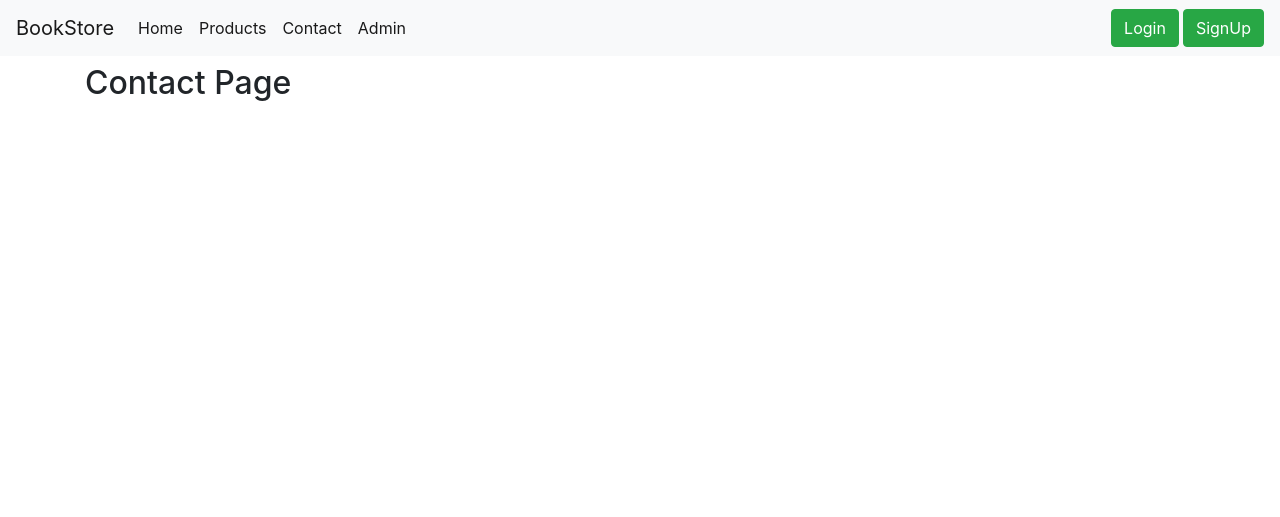
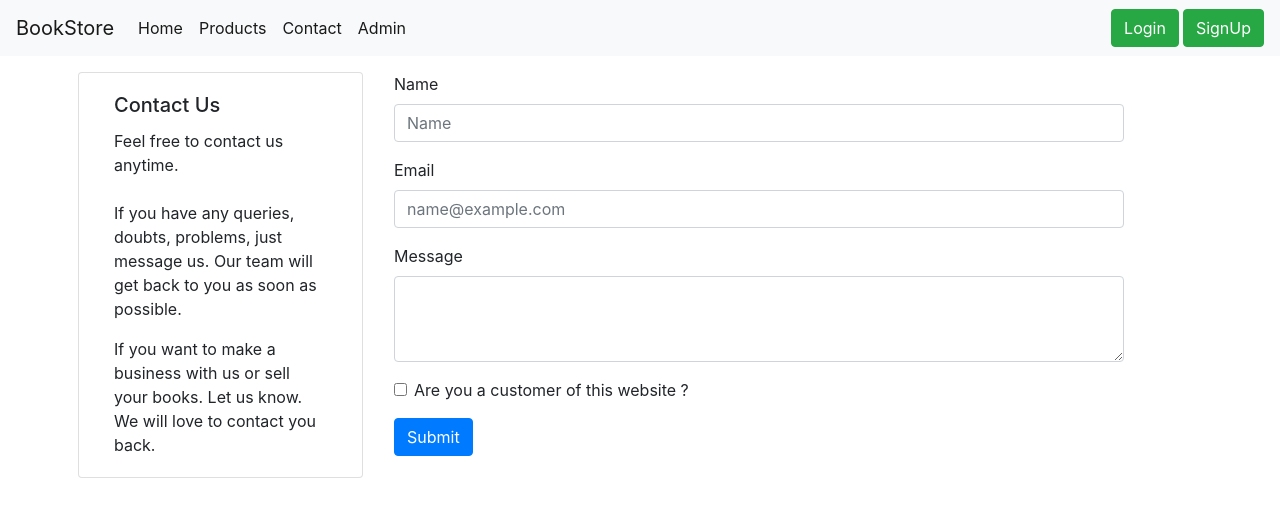
Before and after one commit to hkm007/BookStore, a Django app: page /contact in a window 1280 px wide. Shown: the top 517 px of the page. Run offline with Django 3.2, Linux system fonts and the light colour scheme; some libraries are stand-ins or nearby versions.

Commit message:
Contact page created

```diff
--- a/store/templates/store/contact.html
+++ b/store/templates/store/contact.html
@@ -1,5 +1,41 @@
 {% extends 'store/base.html' %}
 
 {% block content %}
-    <h2>Contact Page</h2>
+<div class="row">
+    <div class="card col-lg-3 m-2">
+        <div class="card-body">
+          <h5 class="card-title">Contact Us</h5>
+          <p class="card-text">
+              Feel free to contact us anytime. <br /><br/>If you have any queries, doubts, problems, just message us.
+              Our team will get back to you as soon as possible.
+          </p>
+          <p class="card-text">
+            If you want to make a business with us or sell your books. Let us know. We will love to contact you back.
+        </p>
+        </div>
+    </div>
+    <div class="col-lg-8 m-2">
+        <form>
+            <div class="form-group">
+              <label for="name">Name</label>
+              <input type="email" class="form-control" id="name" placeholder="Name">
+            </div>
+            <div class="form-group">
+              <label for="email">Email</label>
+              <input type="email" class="form-control" id="email" placeholder="name@example.com" required>
+            </div>
+            <div class="form-group">
+              <label for="exampleFormControlTextarea1">Message</label>
+              <textarea class="form-control" id="exampleFormControlTextarea1" rows="3" required></textarea>
+            </div>
+            <div class="form-check mb-3">
+                <input class="form-check-input" type="checkbox" value="" id="check" required>
+                <label class="form-check-label" for="defaultCheck1">
+                  Are you a customer of this website ?
+                </label>
+            </div>
+            <button type="submit" class="btn btn-primary">Submit</button>
+        </form>
+    </div>
+</div>
 {% endblock %}
```
